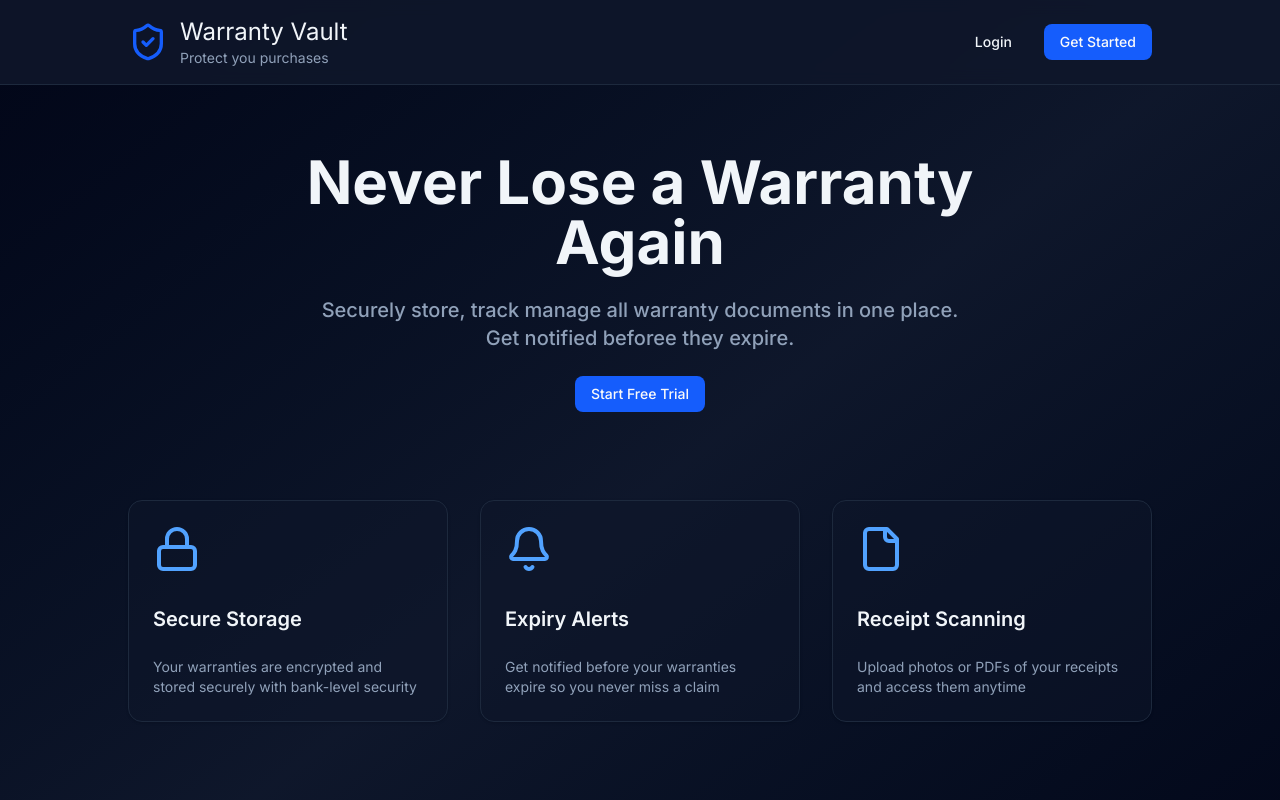
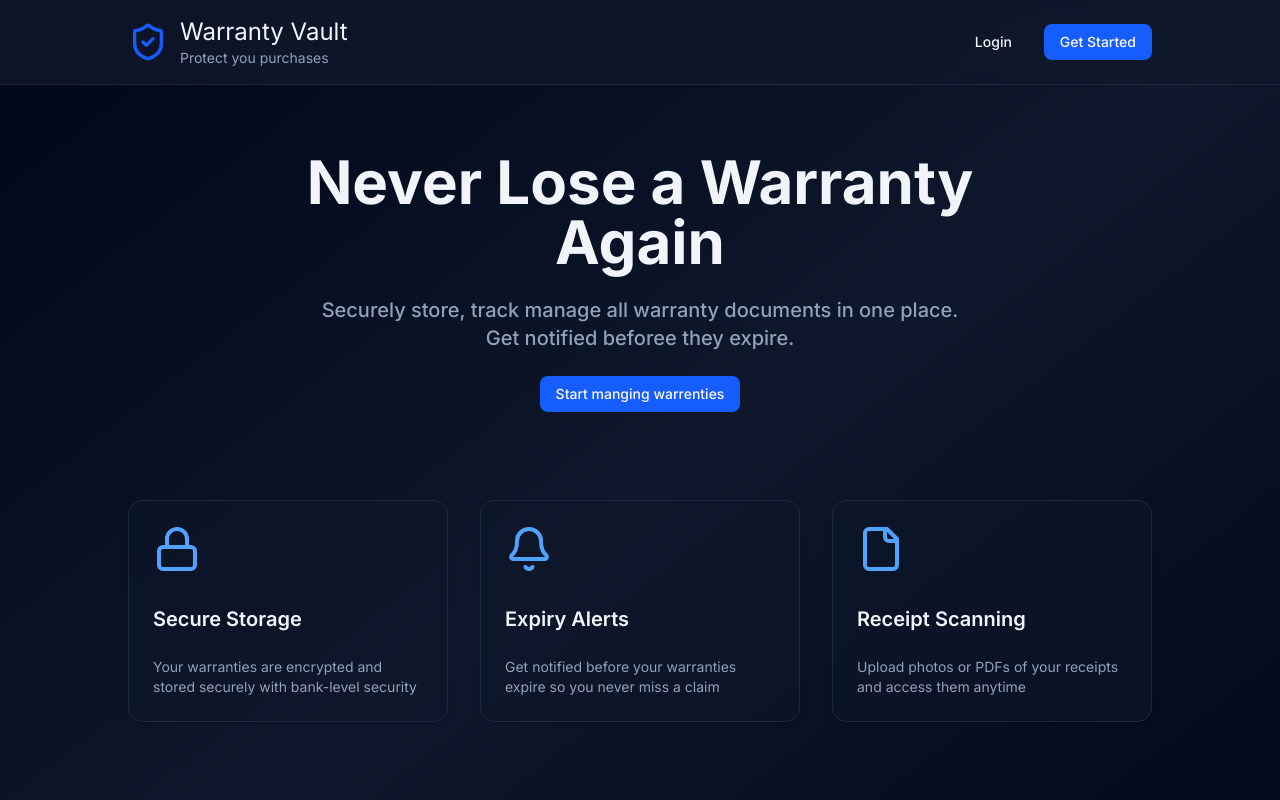
Before and after one commit to 121ShoryaSingh/next-warrenty-vault, a Next.js app: page / in a window 1280 px wide. Shown: the top 800 px of the page. Built offline with nearby package versions, Linux system fonts and the light colour scheme; no server answers.

Commit message:
making home page button functioning

```diff
--- a/app/(app)/page.tsx
+++ b/app/(app)/page.tsx
@@ -1,3 +1,4 @@
+'use client';
 import Section from '@/components/Section';
 import { Button } from '@/components/ui/button';
 import {
@@ -9,8 +10,9 @@ import {
   CardTitle,
 } from '@/components/ui/card';
 import { Bell, File, Lock } from 'lucide-react';
+import { useSession } from 'next-auth/react';
+import { useRouter } from 'next/navigation';
 
-export default function Home() {
 const data = [
   {
     title: 'Secure Storage',
@@ -28,7 +30,9 @@ export default function Home() {
     icon: File,
   },
 ];
-
+export default function Home() {
+  const session = useSession();
+  const router = useRouter();
   return (
     <div className="pt-32 bg-gradient-to-br from-slate-950 via-slate-900 to-slate-950">
       <div className="min-h-screen">
@@ -42,8 +46,17 @@ export default function Home() {
               Get notified beforee they expire.
             </p>
             <div>
-              <Button className="bg-blue-600 hover:bg-blue-500 duration-300 ease-in">
-                Start Free Trial
+              <Button
+                className="bg-blue-600 hover:bg-blue-500 duration-300 ease-in"
+                onClick={() => {
+                  if (session.status !== 'unauthenticated') {
+                    router.push('/dashboard');
+                  } else {
+                    router.push('/login');
+                  }
+                }}
+              >
+                Start manging warrenties
               </Button>
             </div>
           </div>
```
Lines whose indentation alone changed are shown as unchanged.
